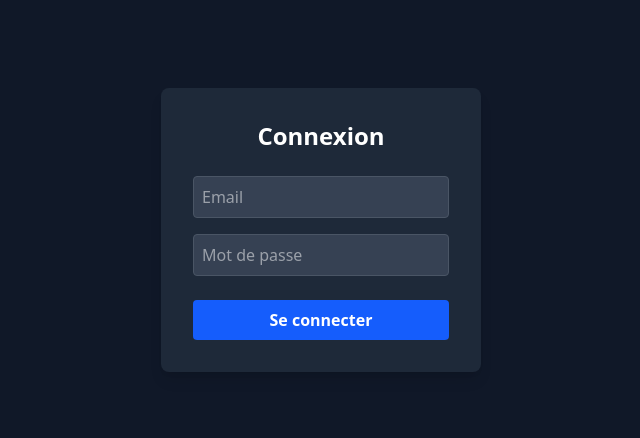
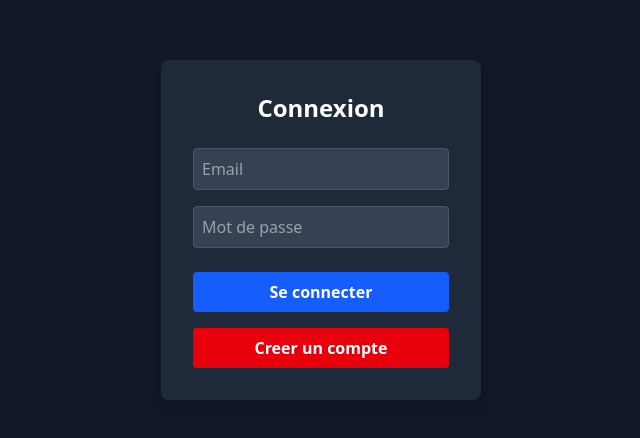
Before and after one commit to marsooooo/CICD-B3Dev, a React (Vite) app in the folder admin-dashboard/: page /login in a window 1280 px wide. Shown: the part 170-608 px from the top of the page, without its empty margins (319-959 px from the left). Built offline with nearby package versions, Linux system fonts and the light colour scheme.

Commit message:
AAAAAAAAAAHHHHHHHHHHHHHHHHHHHHHHHHH

```diff
--- a/admin-dashboard/src/pages/login.tsx
+++ b/admin-dashboard/src/pages/login.tsx
@@ -71,7 +71,7 @@ const Login = () => {
         >
           Se connecter
         </button>
-        {/* <button  className="w-full bg-red-600 hover:bg-blue-700 p-2 rounded font-semibold transition-colors mt-4" onClick={() => navigate("/register")}>Creer un compte</button> */}
+        <button  className="w-full bg-red-600 hover:bg-blue-700 p-2 rounded font-semibold transition-colors mt-4" onClick={() => navigate("/register")}>Creer un compte</button>
 
         {message && (
           <p
```
